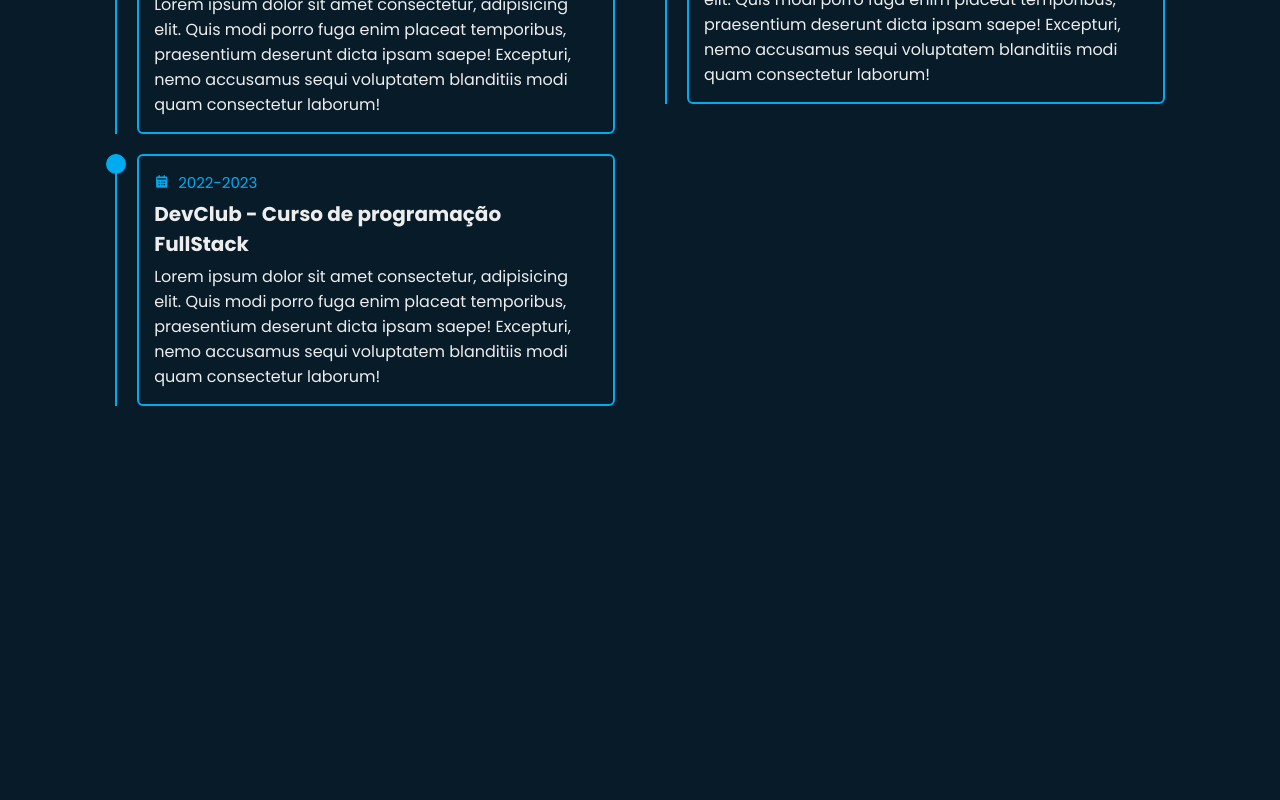
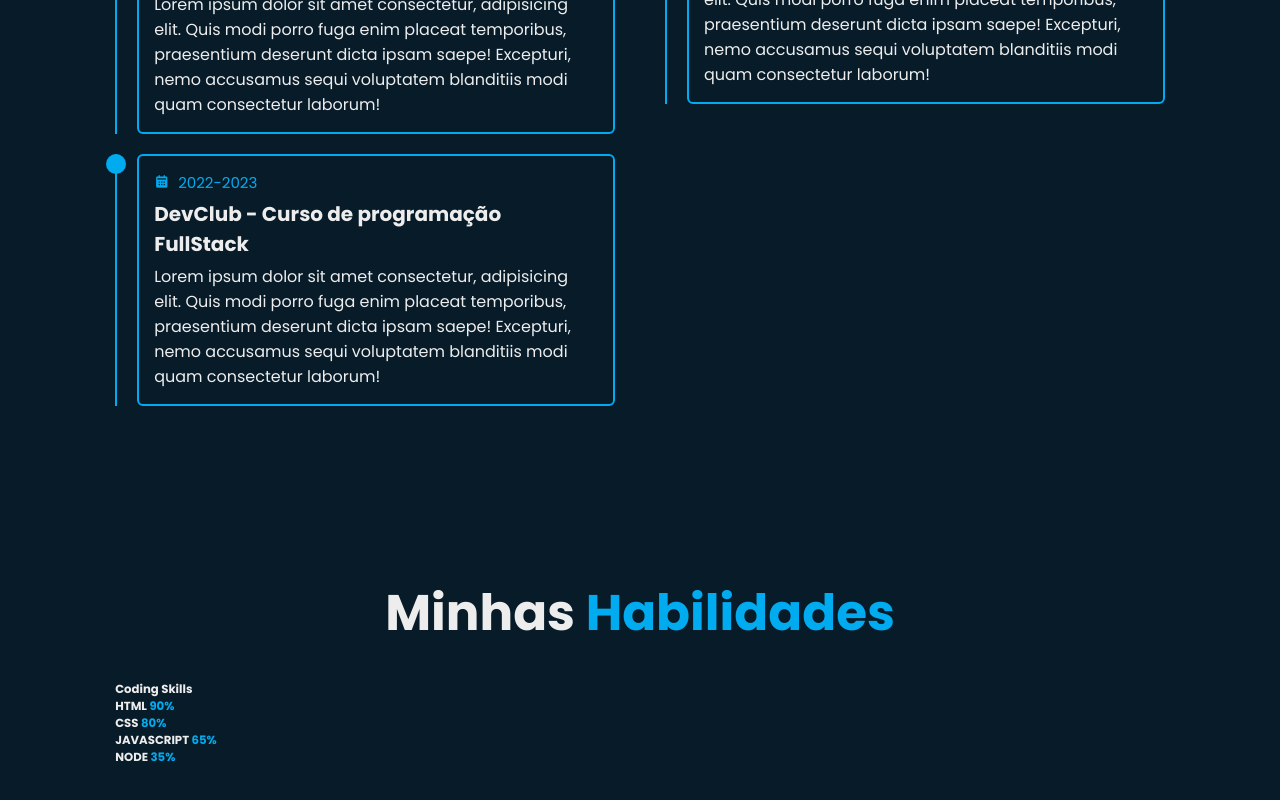
Before and after one commit to DevBritto/Portifolio, a plain HTML site: page index.html in a window 1280 px wide. Shown: the part 1976-2776 px from the top of the page. Before the commit the page ends 2452 px from the top, so only its background shows below. Drawn offline with nearby package versions, Linux system fonts and the light colour scheme.

Commit message:
commit antes de dividir a section minhas habilidades

```diff
--- a/index.html
+++ b/index.html
@@ -122,6 +122,42 @@
                         </div>
                     </div>
                 </div>
+        </div>
+    </section>
+
+    <section>
+        <h2 class="heading">Minhas <span>Habilidades</span></h2>
+
+        <div class="skills-row">
+            <div class="skills-column">
+                <h3 class="title">Coding Skills</h3>
+
+                <div class="skills-box">
+                    <div class="skills-content">
+
+                        <div class="progress">
+                            <h3>HTML <span>90%</span></h3>
+                            <div class="bar"><span></span></div>
+                        </div>
+
+                        <div class="progress">
+                            <h3>CSS <span>80%</span></h3>
+                            <div class="bar"><span></span></div>
+                        </div>
+
+                        <div class="progress">
+                            <h3>JAVASCRIPT <span>65%</span></h3>
+                            <div class="bar"><span></span></div>
+                        </div>
+
+                        <div class="progress">
+                            <h3>NODE <span>35%</span></h3>
+                            <div class="bar"><span></span></div>
+                        </div>
+
+                    </div>
+                </div>
+            </div>
 
         </div>
     </section>
```
